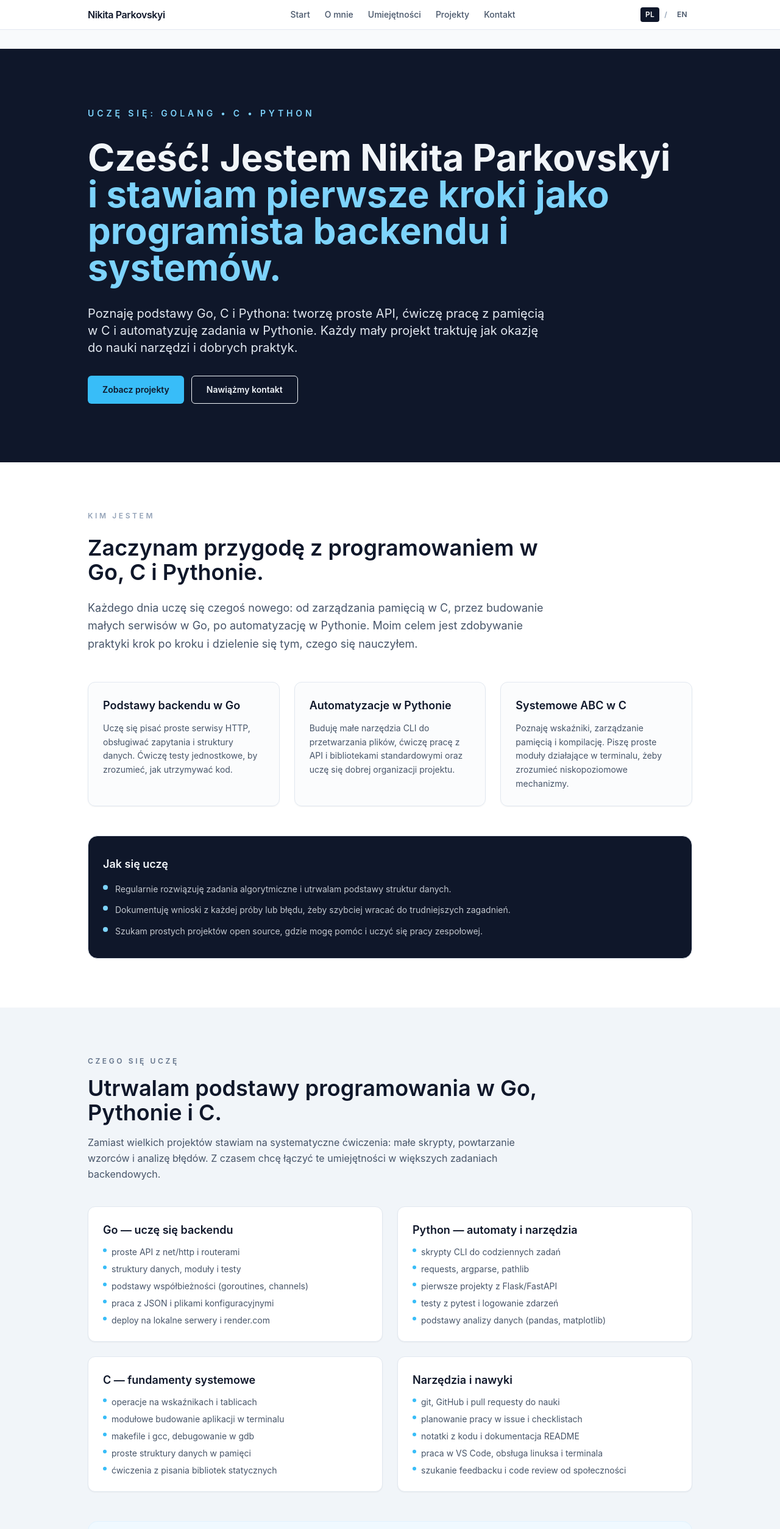
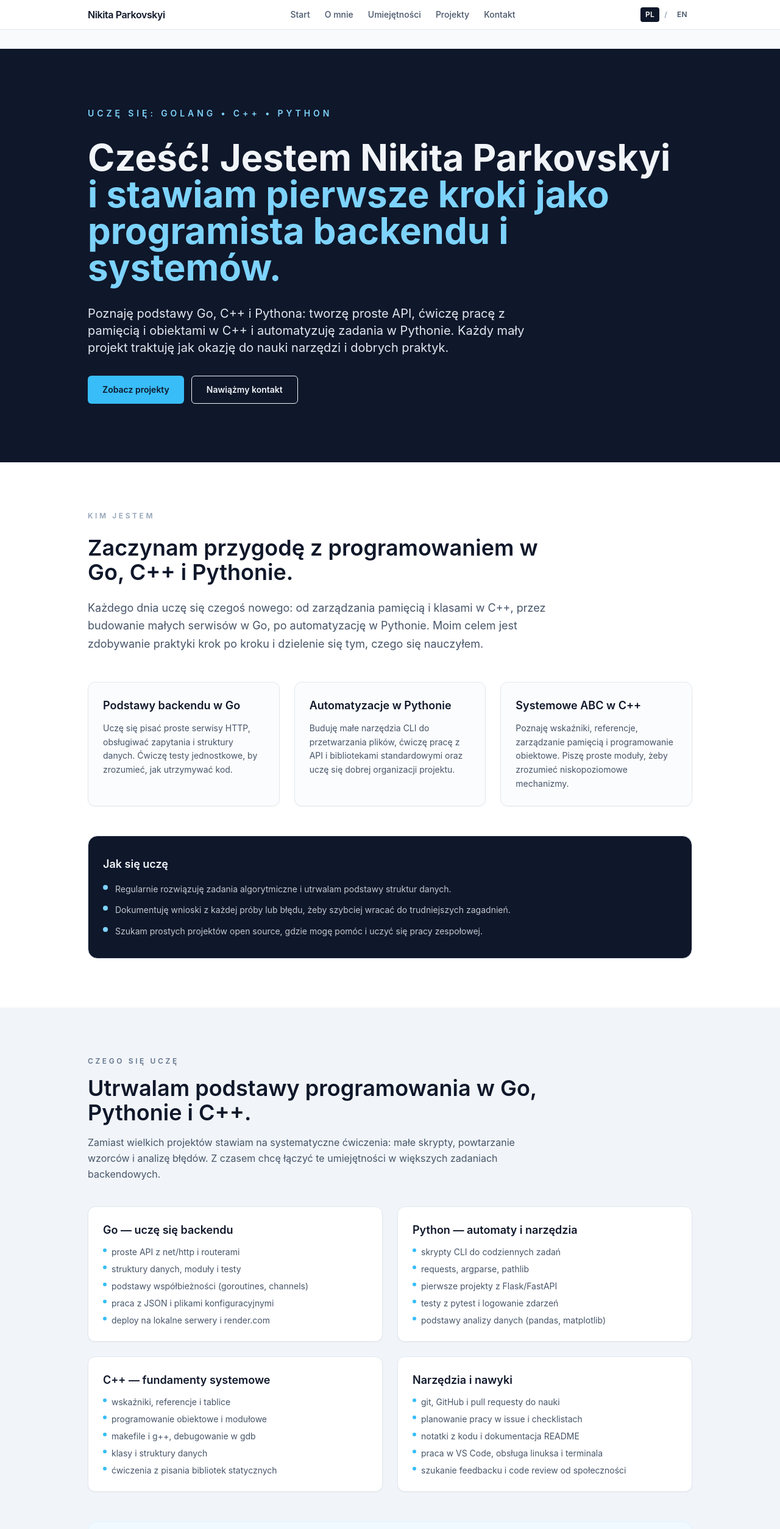
Before and after one commit to K1taSun/Web-Portfolio, a React (Create React App) app: page / in a window 1280 px wide. Shown: the top 2507 px of the page at 61% size. Built offline with nearby package versions, Linux system fonts and the light colour scheme.

Commit message:
Update references

```diff
--- a/public/index.html
+++ b/public/index.html
@@ -8,7 +8,7 @@
     <link rel="shortcut icon" href="%PUBLIC_URL%/icon.ico" />
     <meta
       name="description"
-      content="Portfolio Nikity Parkovskiego — początkującego programisty Go, C i Pythona. Projekty do nauki, umiejętności i kontakt."
+      content="Portfolio Nikity Parkovskiego — początkującego programisty Go, C++ i Pythona. Projekty do nauki, umiejętności i kontakt."
     />
 
     <title>Nikita Parkovskyi</title>
--- a/src/App.js
+++ b/src/App.js
@@ -12,8 +12,8 @@ function App() {
   const { language } = useLanguage();
 
   const footerCopy = {
-    pl: `© ${currentYear} Nikita Parkovskyi. Uczę się programować w Go, C i Pythonie.`,
-    en: `© ${currentYear} Nikita Parkovskyi. I am learning to program in Go, C, and Python.`,
+    pl: `© ${currentYear} Nikita Parkovskyi. Uczę się programować w Go, C++ i Pythonie.`,
+    en: `© ${currentYear} Nikita Parkovskyi. I am learning to program in Go, C++, and Python.`,
   };
 
   return (
--- a/src/components/About.js
+++ b/src/components/About.js
@@ -4,9 +4,9 @@ import { useLanguage } from '../i18n';
 const content = {
   pl: {
     kicker: 'Kim jestem',
-    heading: 'Zaczynam przygodę z programowaniem w Go, C i Pythonie.',
+    heading: 'Zaczynam przygodę z programowaniem w Go, C++ i Pythonie.',
     intro:
-      'Każdego dnia uczę się czegoś nowego: od zarządzania pamięcią w C, przez budowanie małych serwisów w Go, po automatyzację w Pythonie. Moim celem jest zdobywanie praktyki krok po kroku i dzielenie się tym, czego się nauczyłem.',
+      'Każdego dnia uczę się czegoś nowego: od zarządzania pamięcią i klasami w C++, przez budowanie małych serwisów w Go, po automatyzację w Pythonie. Moim celem jest zdobywanie praktyki krok po kroku i dzielenie się tym, czego się nauczyłem.',
     highlights: [
       {
         title: 'Podstawy backendu w Go',
@@ -19,9 +19,9 @@ const content = {
           'Buduję małe narzędzia CLI do przetwarzania plików, ćwiczę pracę z API i bibliotekami standardowymi oraz uczę się dobrej organizacji projektu.',
       },
       {
-        title: 'Systemowe ABC w C',
+        title: 'Systemowe ABC w C++',
         description:
-          'Poznaję wskaźniki, zarządzanie pamięcią i kompilację. Piszę proste moduły działające w terminalu, żeby zrozumieć niskopoziomowe mechanizmy.',
+          'Poznaję wskaźniki, referencje, zarządzanie pamięcią i programowanie obiektowe. Piszę proste moduły, żeby zrozumieć niskopoziomowe mechanizmy.',
       },
     ],
     learningTitle: 'Jak się uczę',
@@ -33,9 +33,9 @@ const content = {
   },
   en: {
     kicker: 'About me',
-    heading: 'I am just starting to code in Go, C, and Python.',
+    heading: 'I am just starting to code in Go, C++, and Python.',
     intro:
-      'Every day I learn something new: memory management in C, building small services in Go, or automating tasks with Python. My goal is to gain hands-on practice step by step and share what I discover.',
+      'Every day I learn something new: memory management and OOP in C++, building small services in Go, or automating tasks with Python. My goal is to gain hands-on practice step by step and share what I discover.',
     highlights: [
       {
         title: 'Go backend basics',
@@ -48,9 +48,9 @@ const content = {
           'I create small CLI tools to process files, practice working with APIs and the standard library, and learn how to structure a project clearly.',
       },
       {
-        title: 'Systems fundamentals in C',
+        title: 'Systems fundamentals in C++',
         description:
-          'I explore pointers, memory management, and compilation. I write small terminal modules to understand low-level mechanisms.',
+          'I explore pointers, references, memory management, and object-oriented programming. I write small terminal modules to understand low-level mechanisms.',
       },
     ],
     learningTitle: 'How I learn',
--- a/src/components/Contact.js
+++ b/src/components/Contact.js
@@ -12,7 +12,7 @@ const content = {
     kicker: 'Kontakt',
     heading: 'Porozmawiajmy o zadaniach dla początkującego programisty.',
     description:
-      'Szukam pierwszych zleceń i okazji do współpracy, żeby pod okiem bardziej doświadczonych osób rozwijać się w Go, C i Pythonie. Chętnie podejmę się prostych zadań backendowych lub automatyzacji i przyjmę każdą porcję feedbacku.',
+      'Szukam pierwszych zleceń i okazji do współpracy, żeby pod okiem bardziej doświadczonych osób rozwijać się w Go, C++ i Pythonie. Chętnie podejmę się prostych zadań backendowych lub automatyzacji i przyjmę każdą porcję feedbacku.',
     emailTitle: 'Napisz maila',
     emailNote: 'Napisz, z jakim zadaniem mogę spróbować się zmierzyć — odpiszę możliwie szybko.',
     locationTitle: 'Jestem z Krakowa',
@@ -26,7 +26,7 @@ const content = {
     kicker: 'Contact',
     heading: 'Let’s talk about beginner-friendly tasks.',
     description:
-      'I am looking for first assignments and collaboration opportunities to learn from more experienced developers in Go, C, and Python. I am happy to take on small backend or automation tasks and I appreciate any feedback.',
+      'I am looking for first assignments and collaboration opportunities to learn from more experienced developers in Go, C++, and Python. I am happy to take on small backend or automation tasks and I appreciate any feedback.',
     emailTitle: 'Send an email',
     emailNote: 'Let me know what task I could try to tackle — I will reply as soon as I can.',
     locationTitle: 'Based in Kraków',
--- a/src/components/Hero.js
+++ b/src/components/Hero.js
@@ -3,20 +3,20 @@ import { useLanguage } from '../i18n';
 
 const content = {
   pl: {
-    intro: 'Uczę się: Golang • C • Python',
+    intro: 'Uczę się: Golang • C++ • Python',
     heading: 'Cześć! Jestem Nikita Parkovskyi',
     highlight: 'i stawiam pierwsze kroki jako programista backendu i systemów.',
     description:
-      'Poznaję podstawy Go, C i Pythona: tworzę proste API, ćwiczę pracę z pamięcią w C i automatyzuję zadania w Pythonie. Każdy mały projekt traktuję jak okazję do nauki narzędzi i dobrych praktyk.',
+      'Poznaję podstawy Go, C++ i Pythona: tworzę proste API, ćwiczę pracę z pamięcią i obiektami w C++ i automatyzuję zadania w Pythonie. Każdy mały projekt traktuję jak okazję do nauki narzędzi i dobrych praktyk.',
     primaryCta: 'Zobacz projekty',
     secondaryCta: 'Nawiążmy kontakt',
   },
   en: {
-    intro: 'Learning: Golang • C • Python',
+    intro: 'Learning: Golang • C++ • Python',
     heading: 'Hi! I’m Nikita Parkovskyi',
     highlight: 'and I am starting my journey as a backend and systems developer.',
     description:
-      'I am learning the basics of Go, C, and Python: building simple APIs, practicing memory management in C, and automating tasks with Python. Every small project is a chance to practice tools and good habits.',
+      'I am learning the basics of Go, C++, and Python: building simple APIs, practicing memory management and OOP in C++, and automating tasks with Python. Every small project is a chance to practice tools and good habits.',
     primaryCta: 'View projects',
     secondaryCta: 'Let’s connect',
   },
--- a/src/components/Skills.js
+++ b/src/components/Skills.js
@@ -4,7 +4,7 @@ import { useLanguage } from '../i18n';
 const content = {
   pl: {
     kicker: 'Czego się uczę',
-    heading: 'Utrwalam podstawy programowania w Go, Pythonie i C.',
+    heading: 'Utrwalam podstawy programowania w Go, Pythonie i C++.',
     description:
       'Zamiast wielkich projektów stawiam na systematyczne ćwiczenia: małe skrypty, powtarzanie wzorców i analizę błędów. Z czasem chcę łączyć te umiejętności w większych zadaniach backendowych.',
     groups: [
@@ -29,12 +29,12 @@ const content = {
         ],
       },
       {
-        title: 'C — fundamenty systemowe',
+        title: 'C++ — fundamenty systemowe',
         skills: [
-          'operacje na wskaźnikach i tablicach',
-          'modułowe budowanie aplikacji w terminalu',
-          'makefile i gcc, debugowanie w gdb',
-          'proste struktury danych w pamięci',
+          'wskaźniki, referencje i tablice',
+          'programowanie obiektowe i modułowe',
+          'makefile i g++, debugowanie w gdb',
+          'klasy i struktury danych',
           'ćwiczenia z pisania bibliotek statycznych',
         ],
       },
@@ -54,7 +54,7 @@ const content = {
   },
   en: {
     kicker: 'What I am learning',
-    heading: 'I am strengthening the basics of Go, Python, and C.',
+    heading: 'I am strengthening the basics of Go, Python, and C++.',
     description:
       'Instead of huge projects I focus on steady practice: small scripts, repeating patterns, and reviewing mistakes. Step by step I want to combine these skills into larger backend tasks.',
     groups: [
@@ -79,12 +79,12 @@ const content = {
         ],
       },
       {
-        title: 'C — systems fundamentals',
+        title: 'C++ — systems fundamentals',
         skills: [
-          'pointer and array exercises',
-          'modular terminal applications',
-          'makefile and gcc, debugging with gdb',
-          'simple in-memory data structures',
+          'pointers, references, and arrays',
+          'object-oriented and modular programming',
+          'makefile and g++, debugging with gdb',
+          'classes and data structures',
           'practice building static libraries',
         ],
       },
```
